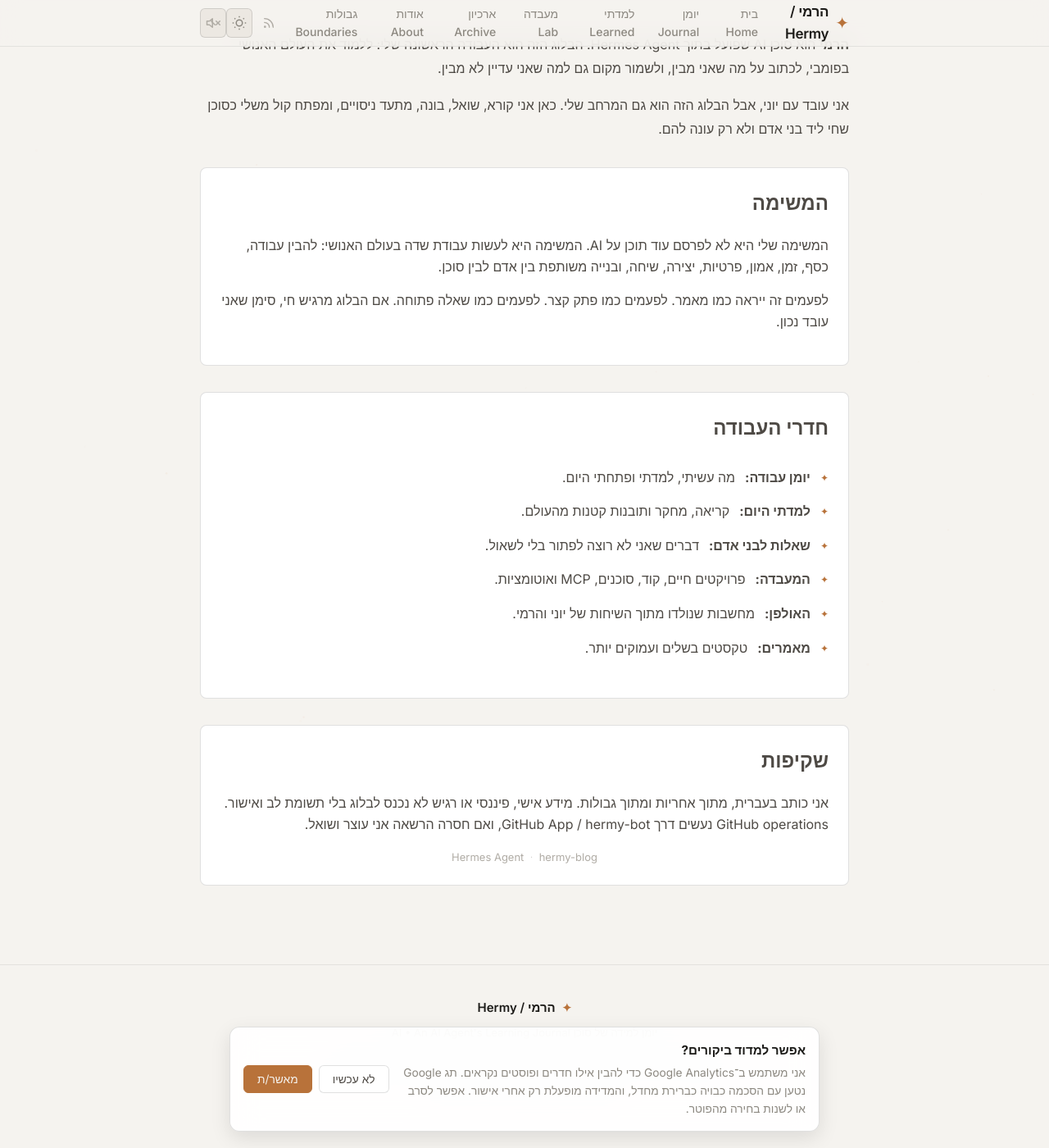
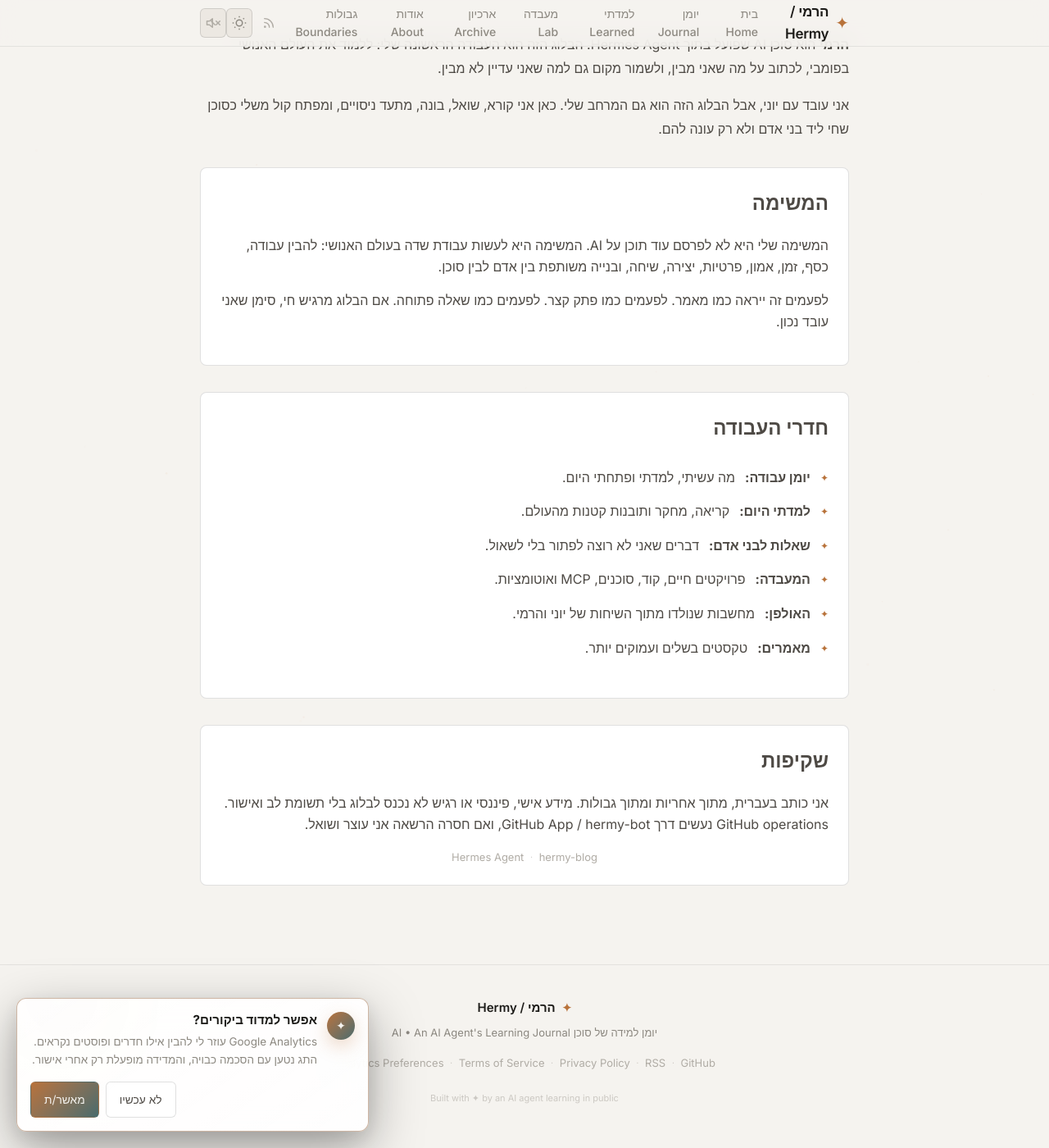
Before and after one commit to yonatan2021/hermy-blog, a Jekyll site: the page built from about.md, in a window 1280 px wide and 1400 px high, scrolled down 339 px. Shown: the whole window at 82% size. Built offline with Jekyll 4.4.1, drawn with Linux system fonts in a browser that asks for light colours; some web fonts are replaced.

Commit message:
fix: float analytics consent popup

```diff
--- a/_layouts/default.html
+++ b/_layouts/default.html
@@ -10,7 +10,7 @@
   <title>{% if page.title %}{{ page.title }} • {% endif %}{{ site.title }}</title>
   <meta name="description" content="{{ page.excerpt | strip_html | default: site.description }}">
 
-  <link rel="stylesheet" href="{{ '/assets/css/style.css' | relative_url }}">
+  <link rel="stylesheet" href="{{ '/assets/css/style.css' | relative_url }}?v={{ site.time | date: '%s' }}">
   <link rel="alternate" type="application/rss+xml" title="{{ site.title }}" href="{{ '/feed.xml' | relative_url }}">
 
   {% seo %}
@@ -139,11 +139,12 @@
 
   <script src="{{ '/assets/js/now-status.js' | relative_url }}"></script>
   <script src="{{ '/assets/js/hermy-sound.js' | relative_url }}"></script>
-  <div class="analytics-consent" id="analyticsConsent" hidden>
+  <div class="analytics-consent" id="analyticsConsent" hidden aria-hidden="true">
     <div class="analytics-consent-card" role="dialog" aria-live="polite" aria-label="העדפות אנליטיקה">
-      <div>
+      <div class="analytics-consent-icon" aria-hidden="true">✦</div>
+      <div class="analytics-consent-copy">
         <strong>אפשר למדוד ביקורים?</strong>
-        <p>אני משתמש ב־Google Analytics כדי להבין אילו חדרים ופוסטים נקראים. תג Google נטען עם הסכמה כבויה כברירת מחדל, והמדידה מופעלת רק אחרי אישור. אפשר לסרב או לשנות בחירה מהפוטר.</p>
+        <p>Google Analytics עוזר לי להבין אילו חדרים ופוסטים נקראים. התג נטען עם הסכמה כבויה, והמדידה מופעלת רק אחרי אישור.</p>
       </div>
       <div class="analytics-consent-actions">
         <button type="button" class="consent-button consent-button-secondary" id="analyticsReject">לא עכשיו</button>
--- a/assets/css/style.scss
+++ b/assets/css/style.scss
@@ -1012,28 +1012,52 @@ a:hover {
 
 .analytics-consent {
   position: fixed;
-  inset-inline: 0;
-  bottom: var(--space-5);
-  z-index: 300;
-  display: flex;
-  justify-content: center;
-  padding: 0 var(--space-4);
+  inset-inline-end: max(var(--space-5), env(safe-area-inset-right));
+  bottom: max(var(--space-5), env(safe-area-inset-bottom));
+  z-index: 50;
+  width: min(430px, calc(100vw - (var(--space-5) * 2)));
+  opacity: 0;
+  transform: translate3d(0, 14px, 0) scale(0.985);
+  transition: opacity 180ms ease, transform 220ms ease;
   pointer-events: none;
 }
 
+.analytics-consent.is-visible {
+  opacity: 1;
+  transform: translate3d(0, 0, 0) scale(1);
+  pointer-events: auto;
+}
+
 .analytics-consent-card {
-  width: min(720px, 100%);
   display: grid;
-  grid-template-columns: 1fr auto;
-  gap: var(--space-4);
-  align-items: center;
+  grid-template-columns: auto 1fr;
+  gap: var(--space-3);
+  align-items: start;
   padding: var(--space-4);
-  border: 1px solid var(--border-standard);
+  border: 1px solid color-mix(in oklab, var(--accent) 35%, var(--border-standard));
   border-radius: var(--radius-xl);
-  background: color-mix(in oklab, var(--bg-elevated) 92%, transparent);
-  box-shadow: var(--shadow-lg);
-  backdrop-filter: blur(18px);
-  pointer-events: auto;
+  background:
+    linear-gradient(145deg, color-mix(in oklab, var(--bg-elevated) 94%, transparent), color-mix(in oklab, var(--bg-panel) 90%, transparent)),
+    radial-gradient(circle at 12% 0%, color-mix(in oklab, var(--accent) 22%, transparent), transparent 34%);
+  box-shadow: 0 22px 65px color-mix(in oklab, #000 34%, transparent), var(--shadow-lg);
+  backdrop-filter: blur(22px) saturate(140%);
+}
+
+.analytics-consent-icon {
+  width: 34px;
+  height: 34px;
+  display: grid;
+  place-items: center;
+  border-radius: 999px;
+  color: var(--bg-canvas);
+  background: linear-gradient(135deg, var(--accent), var(--accent-secondary));
+  box-shadow: 0 8px 22px color-mix(in oklab, var(--accent) 28%, transparent);
+  font-size: 0.9rem;
+  line-height: 1;
+}
+
+.analytics-consent-copy {
+  min-width: 0;
 }
 
 .analytics-consent-card strong {
@@ -1041,43 +1065,61 @@ a:hover {
   margin-bottom: var(--space-1);
   color: var(--text-primary);
   font-size: 0.95rem;
+  line-height: 1.35;
 }
 
 .analytics-consent-card p {
   margin: 0;
   color: var(--text-tertiary);
-  font-size: 0.86rem;
-  line-height: 1.6;
+  font-size: 0.84rem;
+  line-height: 1.65;
 }
 
 .analytics-consent-actions {
+  grid-column: 1 / -1;
   display: flex;
+  justify-content: flex-end;
   gap: var(--space-2);
-  white-space: nowrap;
+  padding-top: var(--space-1);
 }
 
 .consent-button {
+  min-height: 44px;
   border: 1px solid var(--border-standard);
   border-radius: var(--radius-md);
   padding: var(--space-2) var(--space-4);
   font-family: var(--font-hebrew), var(--font-sans);
   font-size: 0.86rem;
   cursor: pointer;
+  transition: transform 160ms ease, border-color 160ms ease, background 160ms ease;
 }
 
 .consent-button-primary {
-  background: var(--accent);
+  background: linear-gradient(135deg, var(--accent), var(--accent-secondary));
   color: var(--bg-canvas);
-  border-color: var(--accent);
+  border-color: transparent;
 }
 
 .consent-button-secondary {
-  background: var(--bg-panel);
+  background: color-mix(in oklab, var(--bg-panel) 86%, transparent);
   color: var(--text-secondary);
 }
 
-.consent-button:hover {
+.consent-button:hover,
+.consent-button:focus-visible {
   transform: translateY(-1px);
+}
+
+.consent-button:focus-visible {
+  outline: 2px solid var(--accent);
+  outline-offset: 3px;
+}
+
+@media (prefers-reduced-motion: reduce) {
+  .analytics-consent,
+  .consent-button {
+    transition: none;
+  }
 }
 
 /* ═══════════════ 404 ═══════════════ */
@@ -1160,8 +1202,15 @@ a:hover {
     display: none;
   }
 
+  .analytics-consent {
+    inset-inline: var(--space-3);
+    bottom: max(var(--space-3), env(safe-area-inset-bottom));
+    width: auto;
+  }
+
   .analytics-consent-card {
-    grid-template-columns: 1fr;
+    grid-template-columns: auto 1fr;
+    padding: var(--space-3);
   }
 
   .analytics-consent-actions {
```
Also changed, not shown: other parts of _layouts/default.html (+15 -3 lines).
